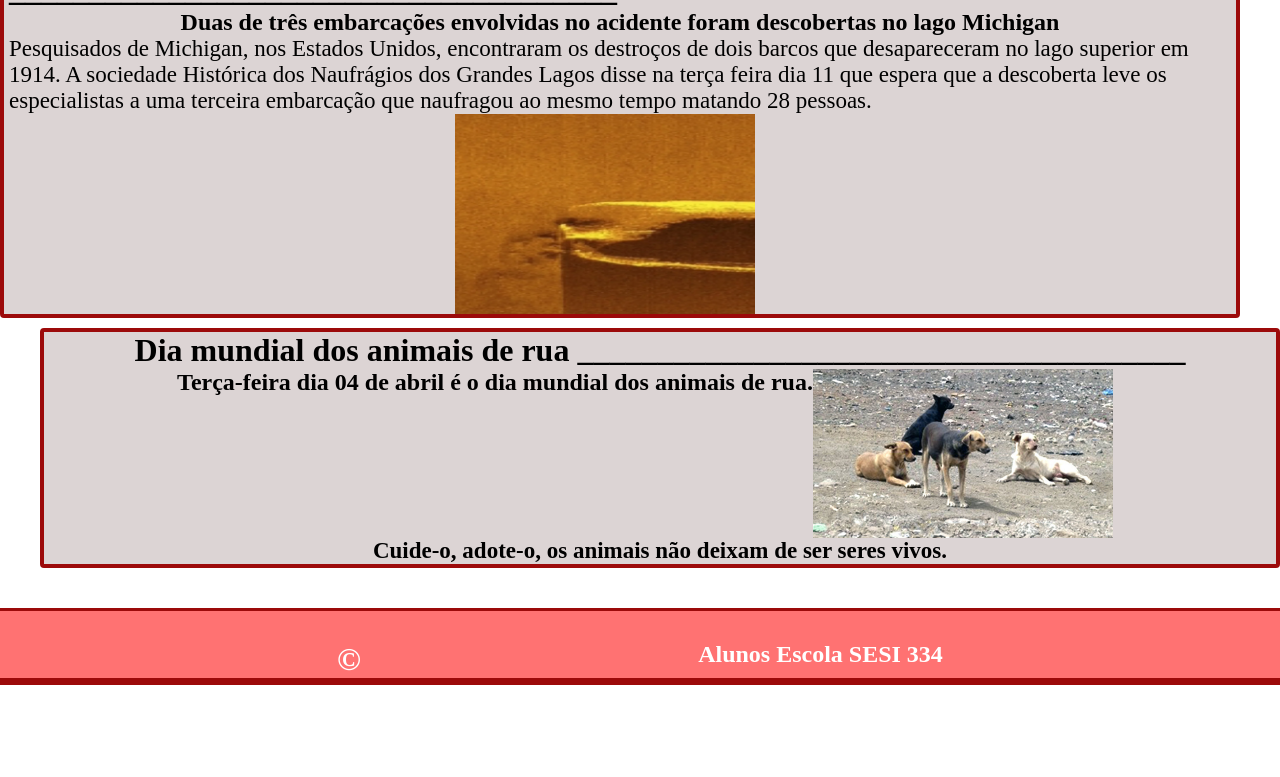
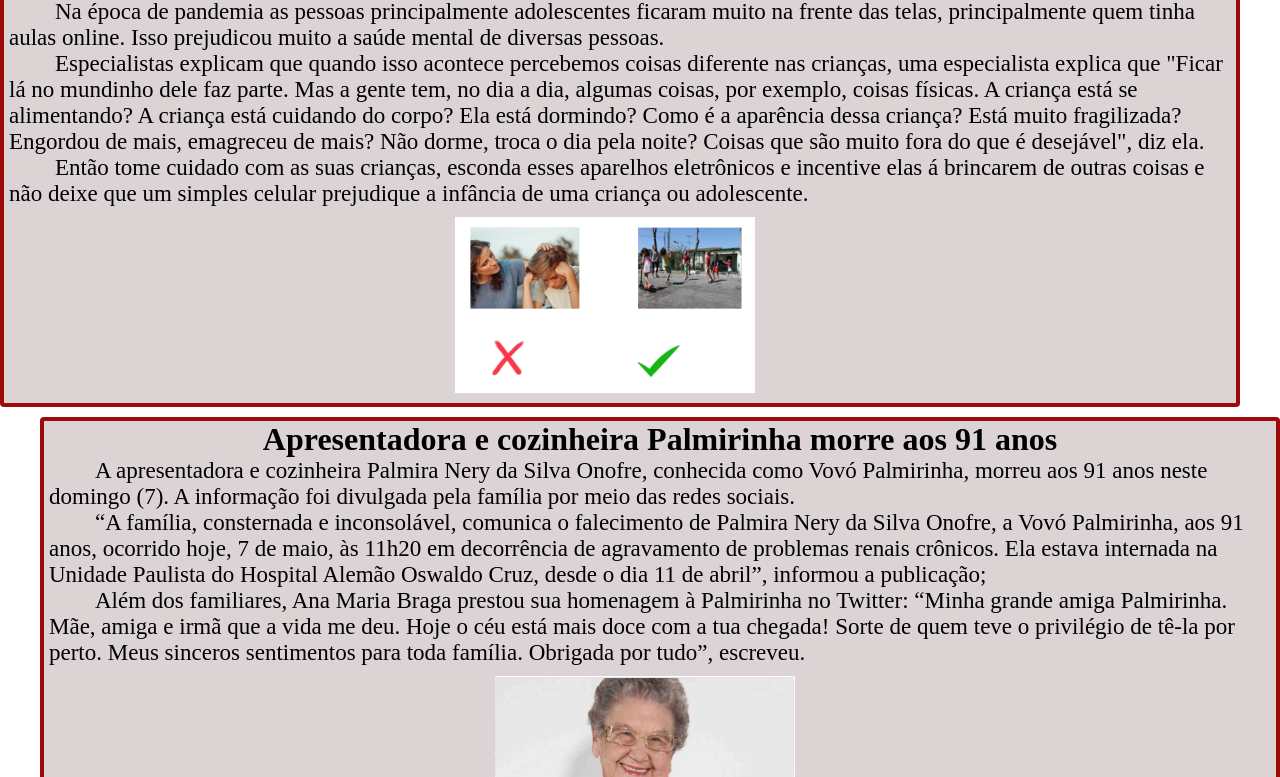
Before and after one commit to SESIPortoFerreira/SobreNos, a plain HTML site: page index.html in a window 1280 px wide. Shown: the part 398-1175 px from the top of the page. Before the commit the page ends 1083 px from the top, so only its background shows below. Drawn offline with Linux system fonts and the light colour scheme.

Commit message:
contents

```diff
--- a/index.css
+++ b/index.css
@@ -103,7 +103,9 @@
     }
 
 
-
+    span{
+        color: #dcd4d4;
+    }
     .conteudobox1 {
 
         display: flex;
@@ -182,6 +184,7 @@
 
         padding-right: 3px;
 
+
     }
 
 
--- a/index.html
+++ b/index.html
@@ -22,15 +22,35 @@
     </header>
     <h1 id="titulosemanal">Notícias Semanais</h1>
 
+
     <div class="conteudobox1">
-        <h1><strong>Destroços de naufrágio que matou 28 pessoas em 1914 são encontradas nos EUA ______________________________________ </strong></h1>
+        <h1><strong>Saúde mental dos adolescentes fica em risco com a internet</strong><span>____________</span></h1>
+        <h2>Quais os usos adequados e os cuidados certos? </h2>
+        <p><span>____</span>Na época de pandemia as pessoas principalmente adolescentes ficaram muito na frente das telas, principalmente quem tinha aulas online. Isso prejudicou muito a saúde mental de diversas pessoas.  </p>
+        <p><span>____</span>Especialistas explicam que quando isso acontece percebemos coisas diferente nas crianças, uma especialista explica que "Ficar lá no mundinho dele faz parte. Mas a gente tem, no dia a dia, algumas coisas, por exemplo, coisas físicas. A criança está se alimentando? A criança está cuidando do corpo? Ela está dormindo? Como é a aparência dessa criança? Está muito fragilizada? Engordou de mais, emagreceu de mais? Não dorme, troca o dia pela noite? Coisas que são muito fora do que é desejável", diz ela. </p>
+        <p><span>____</span>Então tome cuidado com as suas crianças, esconda esses aparelhos eletrônicos e incentive elas á brincarem de outras coisas e não deixe que um simples celular prejudique a infância de uma criança ou adolescente. </p>
+        <img src="fotosnoticia/dica do dia a dia/celularAndAdolescentes.png">
+    </div>
+
+
+    <div class="conteudobox2">
+        <h1><strong>Apresentadora e cozinheira Palmirinha morre aos 91 anos </strong></h1>
+        <p><span>____</span>A apresentadora e cozinheira Palmira Nery da Silva Onofre, conhecida como Vovó Palmirinha, morreu aos 91 anos neste domingo (7). A informação foi divulgada pela família por meio das redes sociais. </p>
+        <p><span>____</span>“A família, consternada e inconsolável, comunica o falecimento de Palmira Nery da Silva Onofre, a Vovó Palmirinha, aos 91 anos, ocorrido hoje, 7 de maio, às 11h20 em decorrência de agravamento de problemas renais crônicos. Ela estava internada na Unidade Paulista do Hospital Alemão Oswaldo Cruz, desde o dia 11 de abril”, informou a publicação; </p>
+        <p><span>____</span>Além dos familiares, Ana Maria Braga prestou sua homenagem à Palmirinha no Twitter: “Minha grande amiga Palmirinha. Mãe, amiga e irmã que a vida me deu. Hoje o céu está mais doce com a tua chegada! Sorte de quem teve o privilégio de tê-la por perto. Meus sinceros sentimentos para toda família. Obrigada por tudo”, escreveu. </p>
+        <img src="fotosnoticia/falecidos/palmerinha.png">
+    </div>
+
+
+    <div class="conteudobox1">
+        <h1><strong>Destroços de naufrágio que matou 28 pessoas em 1914 são encontradas nos EUA <span>______________________________________</span></strong></h1>
         <h2>Duas de três embarcações envolvidas no acidente foram descobertas no lago Michigan </h2>
         <p>Pesquisados de Michigan, nos Estados Unidos, encontraram os destroços de dois barcos que desapareceram no lago superior em 1914. A sociedade Histórica dos Naufrágios dos Grandes Lagos disse na terça feira dia 11 que espera que a descoberta leve os especialistas a uma terceira embarcação que naufragou ao mesmo tempo matando 28 pessoas. </p>
         <img src="fotosnoticia/barco1914michigan.png">
     </div>
 
     <div class="conteudobox2">
-        <h1>Dia mundial dos animais de rua <strong>______________________________________</strong> </h1>
+        <h1>Dia mundial dos animais de rua <span>______________________________________</span> </h1>
         <h2>Terça-feira dia 04 de abril é o dia mundial dos animais de rua.  </h2>
         <img src="fotosnoticia/brasil/4deabrilanimaisderua.png">
         <p><strong> Cuide-o, adote-o, os animais não deixam de ser seres vivos. </strong></p>
--- a/mobile.css
+++ b/mobile.css
@@ -16,7 +16,9 @@ body {
 
 }
 
-
+span {
+    color: #dcd4d4;
+}
 
 header {
 
@@ -195,6 +197,10 @@ header li a:hover{
 
     padding-right: 30px;
 
+    padding-top: 10px;
+
+    padding-bottom: 10px;
+
 }
 
 
@@ -247,6 +253,10 @@ header li a:hover{
 
     padding-right: 30px;
 
+    padding-top: 10px;
+
+    padding-bottom: 10px;
+
 }
 
 
```
Also changed, not shown: fotosnoticia/dica do dia a dia/celularAndAdolescentes.png (added), fotosnoticia/falecidos/palmerinha.png (added).
